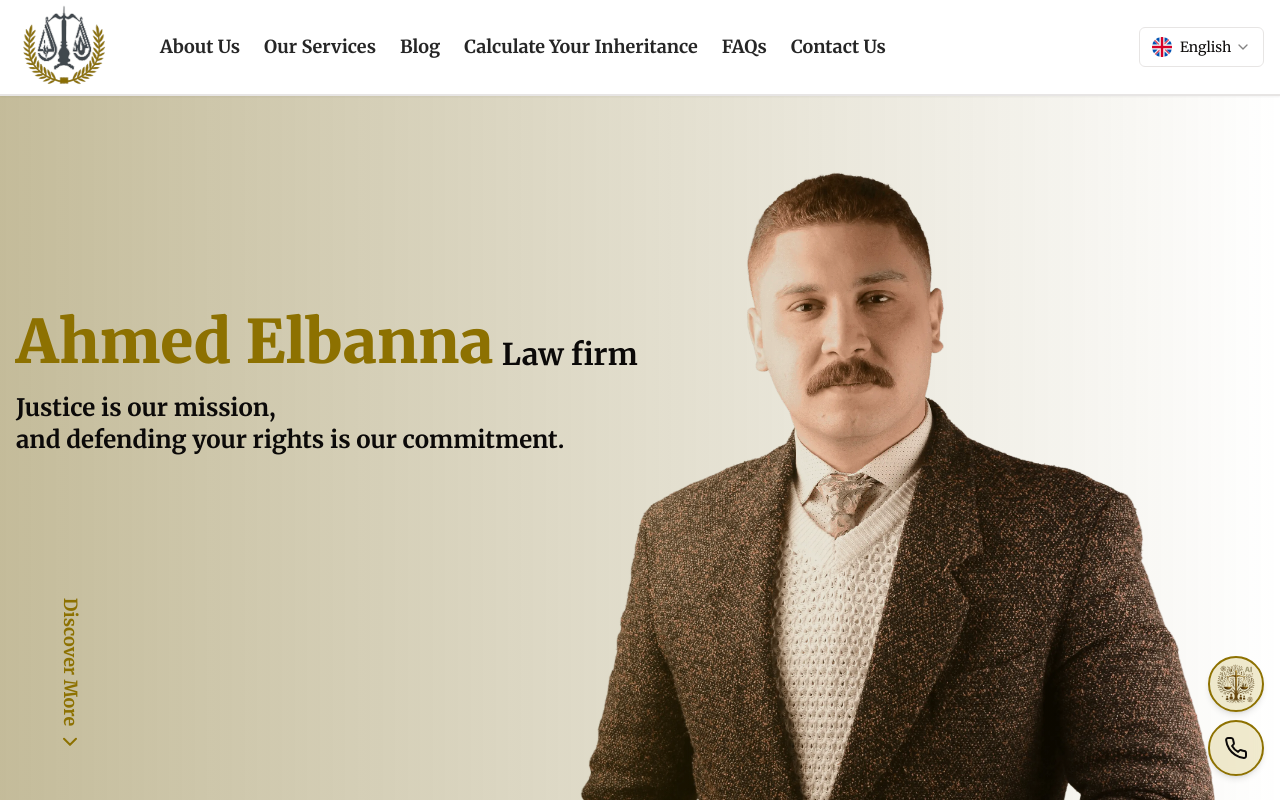
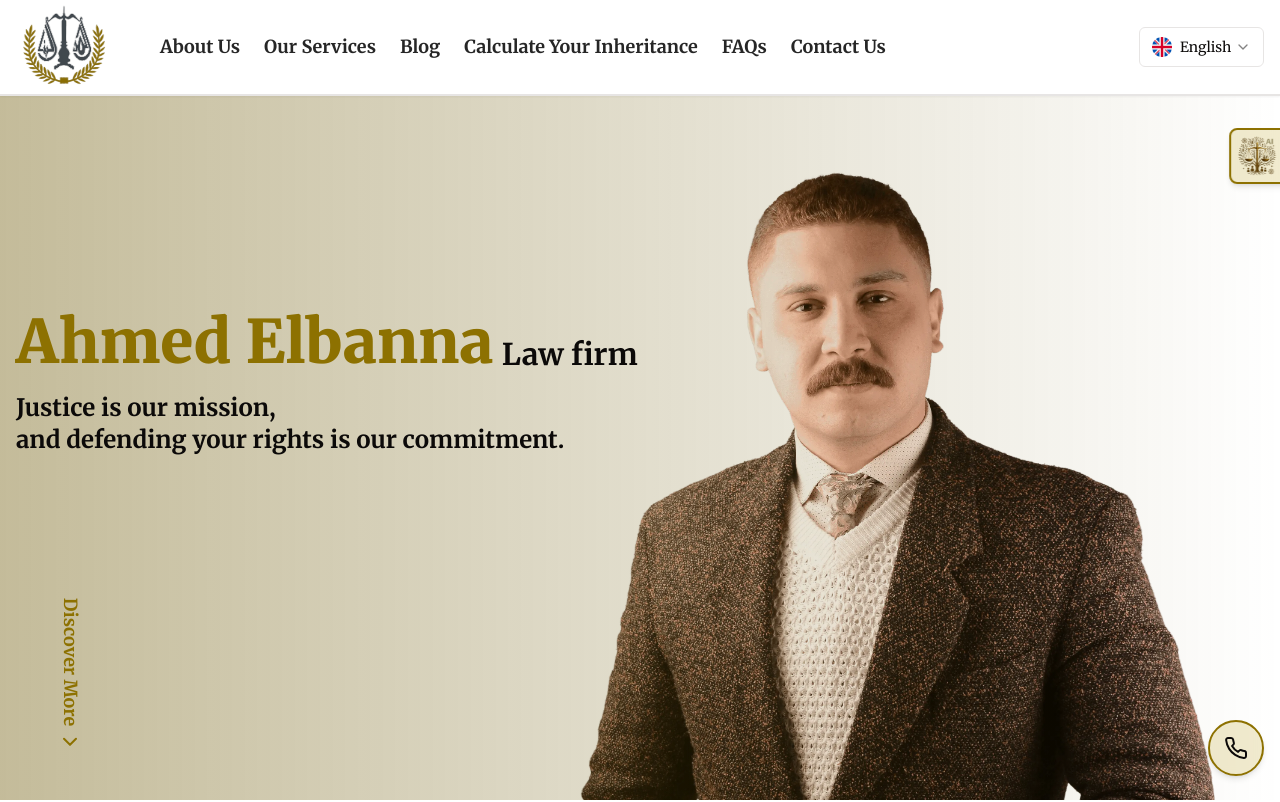
Before and after one commit to moostafadev/elbannalawfirm, a Next.js app: page /en in a window 1280 px wide. Shown: the top 802 px of the page. Built offline with nearby package versions, Linux system fonts and the light colour scheme.

Commit message:
fix: update inheritance calculator link styling for better visibility

```diff
--- a/components/ContactBtn.tsx
+++ b/components/ContactBtn.tsx
@@ -41,9 +41,11 @@
         <Link
           href={"/inheritance-calculator"}
           title={t("title")}
-          className={`fixed sm:bottom-[calc(24px+56px+8px)] bottom-[calc(24px+48px+8px)] ${
-            locale === "ar" ? "left-4" : "right-4"
-          } z-20 p-1 rounded-full sm:w-[56px] sm:h-[56px] w-[48px] h-[48px] bg-[hsl(48,83%,40%,.2)] backdrop-blur-sm text-brown duration-300 border-2 border-primary flex justify-center items-center cursor-pointer shadow-md hover:shadow-lg hover:scale-110 hover:bg-brown hover:text-primary hover:-translate-y-1`}
+          className={`fixed top-32 w-fit z-20 p-1 ${
+            locale === "ar"
+              ? "left-[-2px] translate-x-[calc(-100%+45px+8px)] hover:translate-x-0 pl-2"
+              : "right-[-2px] translate-x-[calc(100%-45px-8px)] hover:translate-x-0 pr-2"
+          } rounded-s-lg h-[56px] bg-[hsl(48,83%,40%,.2)] backdrop-blur-sm text-brown duration-300 border-2 border-primary flex items-center gap-1 cursor-pointer shadow-md hover:shadow-lg hover:rounded-none hover:bg-brown`}
         >
           <Image
             src={"/logo/inheritance.png"}
@@ -51,7 +53,9 @@
             width={200}
             height={200}
             priority={true}
+            className="max-h-full w-auto"
           />
+          <p className="min-w-fit">{t("title")}</p>
         </Link>
       )}
     </>
```
